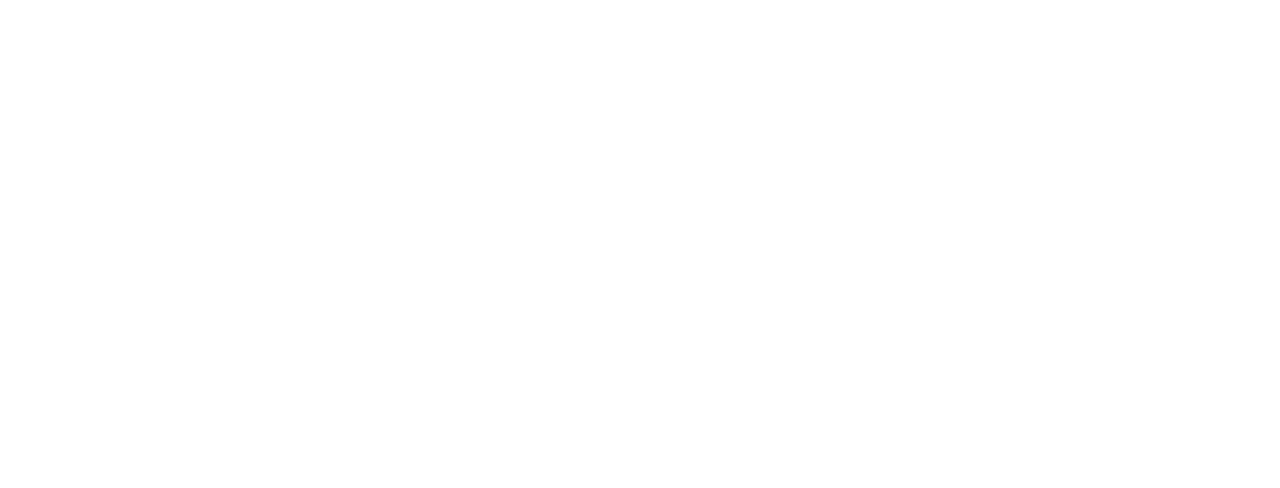
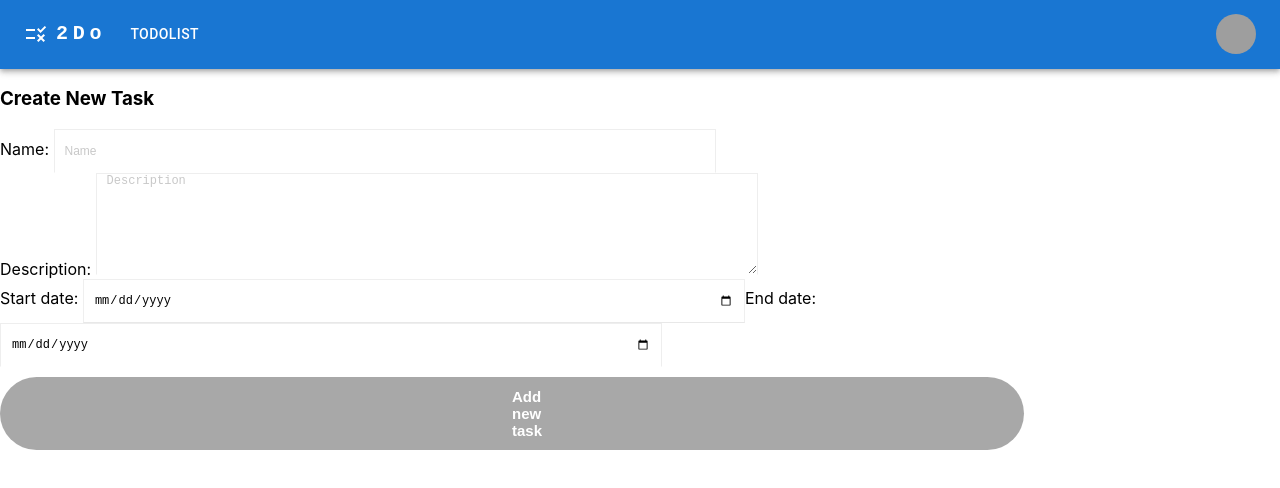
Before and after one commit to MohsniNour/frontend_TodoList, a React (Create React App) app: page /todo/add in a window 1280 px wide. Before the commit this address had no page. Shown: the top 488 px of the page. Built offline with nearby package versions, Linux system fonts and the light colour scheme; grey boxes are pictures that could not be loaded.

Commit message:
add todoService + addTodo

```diff
--- a/package.json
+++ b/package.json
@@ -10,10 +10,12 @@
     "@testing-library/jest-dom": "^5.16.4",
     "@testing-library/react": "^13.3.0",
     "@testing-library/user-event": "^13.5.0",
+    "axios": "^0.27.2",
     "react": "^18.1.0",
     "react-dom": "^18.1.0",
     "react-router-dom": "^6.3.0",
     "react-scripts": "5.0.1",
+    "styled-components": "^5.3.5",
     "web-vitals": "^2.1.4"
   },
   "scripts": {
--- a/src/App.js
+++ b/src/App.js
@@ -4,12 +4,14 @@
 import Home from "./components/Home";
 import TodoList from "./components/TodoList";
 import SignInSide from "./components/SignIn";
+import TodoAdd from "./components/TodoAdd";
 
 const App = () => {
   let routes = useRoutes([
     { path: "/", element: <SignInSide /> },
     { path: "/home", element: <Home /> },
     { path: "/todoList", element: <TodoList /> },
+    { path: "/todo/add", element: <TodoAdd /> },
     // ...
   ]);
   return routes;
--- a/src/components/NavBar.jsx
+++ b/src/components/NavBar.jsx
@@ -54,7 +54,7 @@
             variant="h6"
             noWrap
             component="a"
-            href="/"
+            href="/home"
             sx={{
               mr: 2,
               display: { xs: "none", md: "flex" },
@@ -109,7 +109,7 @@
             variant="h5"
             noWrap
             component="a"
-            href=""
+            href="/home"
             sx={{
               mr: 2,
               display: { xs: "flex", md: "none" },
--- /dev/null
+++ b/src/components/TodoAdd.jsx
@@ -0,0 +1,118 @@
+import React, { useState } from "react";
+import { Input, Textarea, SubmitButton } from "./common/common";
+import { Marginer } from "./common/marginer";
+import { todoService } from "../services/todo.Service";
+// import { Navigate } from "react-router-dom";
+import ResponsiveAppBar from "./NavBar";
+
+function TodoAdd(props) {
+  // let history = Navigate();
+  const [state, setState] = useState({
+    toDoName: "",
+    toDoDescription: "",
+    startDate: "",
+    EndDate: "",
+    user: localStorage.getItem("currentUserId"),
+  });
+  const showResponse = (response) => {
+    console.log(response);
+    //call to a backend to verify against recaptcha with private key
+  };
+  const handleChange = (e) => {
+    e.preventDefault();
+    const { name, value } = e.target;
+    if (name === "toDoName") {
+      setState((prevState) => {
+        return { ...prevState, toDoName: value };
+      });
+    } else if (name === "toDoDescription") {
+      setState((prevState) => {
+        return { ...prevState, toDoDescription: value };
+      });
+    } else if (name === "startDate") {
+      setState((prevState) => {
+        return { ...prevState, startDate: value };
+      });
+    } else if (name === "EndDate") {
+      setState((prevState) => {
+        return { ...prevState, EndDate: value };
+      });
+    }
+  };
+
+  const handleSubmit = (e) => {
+    e.preventDefault();
+    console.log(state);
+    if (
+      state.toDoName &&
+      state.toDoDescription &&
+      state.startDate &&
+      state.EndDate
+    ) {
+      todoService.addTodo(state);
+      // history("/home");
+    }
+  };
+
+  return (
+    <div>
+      <ResponsiveAppBar></ResponsiveAppBar>
+      <div>
+        <div className="form-style-5 col-6">
+          <h3>Create New Task</h3>
+          <form style={{ alignItems: "center" }}>
+            <div className="form-group">
+              <label>Name: </label>
+              <Input
+                id="toDoName"
+                name="toDoName"
+                type="text"
+                placeholder="Name"
+                onChange={handleChange}
+                className="ml-1"
+              />
+            </div>
+            <div className="form-group">
+              <label>Description: </label>
+              <Textarea
+                id="toDoDescription"
+                name="toDoDescription"
+                placeholder="Description"
+                onChange={handleChange}
+                className="ml-1"
+              />
+            </div>
+            <div className="form-group">
+              <label>Start date: </label>
+              <Input
+                id="startDate"
+                name="startDate"
+                type="Date"
+                placeholder="Start date"
+                onChange={handleChange}
+                className="ml-1"
+              />
+              <label>End date: </label>
+              <Input
+                id="EndDate"
+                name="EndDate"
+                type="Date"
+                placeholder="End date"
+                onChange={handleChange}
+                className="mr-1"
+              />
+            </div>
+            <div className="form-group">
+              <Marginer direction="vertical" margin={10} />
+              <SubmitButton type="submit" onClick={handleSubmit}>
+                Add new task
+              </SubmitButton>
+            </div>
+          </form>
+        </div>
+      </div>
+    </div>
+  );
+}
+
+export default TodoAdd;
--- a/src/components/TodoList.jsx
+++ b/src/components/TodoList.jsx
@@ -1,10 +1,63 @@
-import React from "react";
-function TodoList() {
+import * as React from "react";
+import List from "@mui/material/List";
+import ListItem from "@mui/material/ListItem";
+import ListItemButton from "@mui/material/ListItemButton";
+import ListItemIcon from "@mui/material/ListItemIcon";
+import ListItemText from "@mui/material/ListItemText";
+import Checkbox from "@mui/material/Checkbox";
+import IconButton from "@mui/material/IconButton";
+import CommentIcon from "@mui/icons-material/Comment";
+
+export default function TodoList() {
+  const [checked, setChecked] = React.useState([0]);
+
+  const handleToggle = (value) => () => {
+    const currentIndex = checked.indexOf(value);
+    const newChecked = [...checked];
+
+    if (currentIndex === -1) {
+      newChecked.push(value);
+    } else {
+      newChecked.splice(currentIndex, 1);
+    }
+
+    setChecked(newChecked);
+  };
+
   return (
-    <div>
-      <h1>La liste des to do </h1>
-    </div>
+    <List sx={{ width: "100%", maxWidth: 360, bgcolor: "background.paper" }}>
+      {[0, 1, 2, 3].map((value) => {
+        const labelId = `checkbox-list-label-${value}`;
+
+        return (
+          <ListItem
+            key={value}
+            secondaryAction={
+              <IconButton edge="end" aria-label="comments">
+                <CommentIcon />
+              </IconButton>
+            }
+            disablePadding
+          >
+            <ListItemButton
+              role={undefined}
+              onClick={handleToggle(value)}
+              dense
+            >
+              <ListItemIcon>
+                <Checkbox
+                  edge="start"
+                  checked={checked.indexOf(value) !== -1}
+                  tabIndex={-1}
+                  disableRipple
+                  inputProps={{ "aria-labelledby": labelId }}
+                />
+              </ListItemIcon>
+              <ListItemText id={labelId} primary={`Line item ${value + 1}`} />
+            </ListItemButton>
+          </ListItem>
+        );
+      })}
+    </List>
   );
 }
-
-export default TodoList;
--- a/src/components/album.jsx
+++ b/src/components/album.jsx
@@ -40,6 +40,11 @@
       <CssBaseline />
       <ResponsiveAppBar></ResponsiveAppBar>
       <main>
+        <div>
+          <button type="submit">
+            <a href="/todo/add">Add new task</a>
+          </button>
+        </div>
         <Box
           sx={{
             bgcolor: "background.paper",
--- /dev/null
+++ b/src/components/common/common.jsx
@@ -0,0 +1,100 @@
+import styled from "styled-components";
+
+export const BoxContainer = styled.div`
+  width: 50%;
+  display: flex;
+  flex-direction: column;
+  align-items: center;
+  margin-top: 10px;
+`;
+
+export const FormContainer = styled.form`
+  width: 50%;
+  display: flex;
+  flex-direction: column;
+  box-shadow: 0px 0px 2.5px rgba(15, 15, 15, 0.19);
+`;
+
+export const MutedLink = styled.a`
+  font-size: 11px;
+  color: rgba(200, 200, 200, 0.8);
+  font-weight: 500;
+  text-decoration: none;
+`;
+
+export const BoldLink = styled.a`
+  font-size: 11px;
+  color: rgb(241, 196, 15);
+  font-weight: 500;
+  text-decoration: none;
+  margin: 0 4px;
+`;
+
+export const Input = styled.input`
+  width: 50%;
+  height: 42px;
+  outline: none;
+  border: 1px solid rgba(200, 200, 200, 0.3);
+  padding: 0px 10px;
+  border-bottom: 1.4px solid transparent;
+  transition: all 200ms ease-in-out;
+  font-size: 12px;
+
+  &::placeholder {
+    color: rgba(200, 200, 200, 1);
+  }
+
+  &:not(:last-of-type) {
+    border-bottom: 1.5px solid rgba(200, 200, 200, 0.4);
+  }
+
+  &:focus {
+    outline: none;
+    border-bottom: 2px solid rgb(168, 168, 168);
+  }
+`;
+
+export const Textarea = styled.textarea`
+  width: 50%;
+  min-height: 100px;
+  outline: none;
+  border: 1px solid rgba(200, 200, 200, 0.3);
+  padding: 0px 10px;
+  border-bottom: 1.4px solid transparent;
+  transition: all 200ms ease-in-out;
+  font-size: 12px;
+
+  &::placeholder {
+    color: rgba(200, 200, 200, 1);
+  }
+
+  &:not(:last-of-type) {
+    border-bottom: 1.5px solid rgba(200, 200, 200, 0.4);
+  }
+
+  &:focus {
+    outline: none;
+    border-bottom: 2px solid rgb(168, 168, 168);
+  }
+`;
+export const SubmitButton = styled.button`
+  width: 50%;
+  padding: 11px 40%;
+  color: #fff;
+  font-size: 15px;
+  font-weight: 600;
+  border: none;
+  border-radius: 100px 100px 100px 100px;
+  cursor: pointer;
+  transition: all, 240ms ease-in-out;
+  background: rgb(168, 168, 168);
+  background: linear-gradient(
+    58deg,
+    rgba(168, 168, 168, 1) 20%,
+    rgba(168, 168, 168, 1) 100%
+  );
+
+  &:hover {
+    filter: brightness(1.03);
+  }
+`;
--- /dev/null
+++ b/src/components/common/marginer.jsx
@@ -0,0 +1,29 @@
+import React from "react";
+import styled from "styled-components";
+
+const HorizontalMargin = styled.span`
+  display: flex;
+  width: ${({ margin }) =>
+    typeof margin === "string" ? margin : `${margin}px`};
+`;
+
+const VerticalMargin = styled.span`
+  display: flex;
+  height: ${({ margin }) =>
+    typeof margin === "string" ? margin : `${margin}px`};
+`;
+
+function Marginer(props) {
+  const { direction } = props;
+
+  if (direction === "horizontal") return <HorizontalMargin {...props} />;
+  else {
+    return <VerticalMargin {...props} />;
+  }
+}
+
+Marginer.defaultProps = {
+  direction: "horizontal",
+};
+
+export { Marginer };
--- /dev/null
+++ b/src/services/todo.Service.js
@@ -0,0 +1,53 @@
+import axios from "axios";
+
+export const todoService = {
+  addTodo,
+  UpdateTodo,
+  getTodo,
+};
+
+async function getTodo(id) {
+  return await axios
+    .get("http://localhost:5000/todo", id)
+    .then((res) => {
+      console.log("todo!");
+    })
+    .catch((err) => {
+      console.log(err);
+    });
+}
+
+async function addTodo(todo) {
+  let formData = new FormData();
+  formData.append("toDoName", todo.toDoName);
+  formData.append("toDoDescription", todo.toDoDescription);
+  formData.append("startDate", todo.startDate);
+  formData.append("EndDate", todo.EndDate);
+  formData.append("user", todo.user);
+  console.log(formData);
+  return await axios
+    .post("http://localhost:5000/todo/add", formData)
+    .then((res) => {
+      console.log("todo added!");
+    })
+    .catch((err) => {
+      console.log(err);
+    });
+}
+
+async function UpdateTodo(todo) {
+  let formData = new FormData();
+  formData.append("toDoName", todo.toDoName);
+  formData.append("toDoDescription", todo.toDoDescription);
+  formData.append("startDate", todo.startDate);
+  formData.append("EndDate", todo.EndDate);
+  console.log(formData);
+  return await axios
+    .post("http://localhost:5000/todo/update", formData)
+    .then((res) => {
+      console.log("todo updated!");
+    })
+    .catch((err) => {
+      console.log(err);
+    });
+}
```
Also changed, not shown: 1 other file (tests, documents, lock files or other folders).
